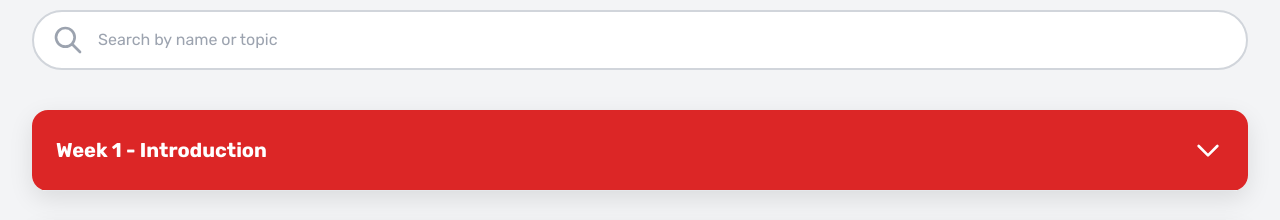
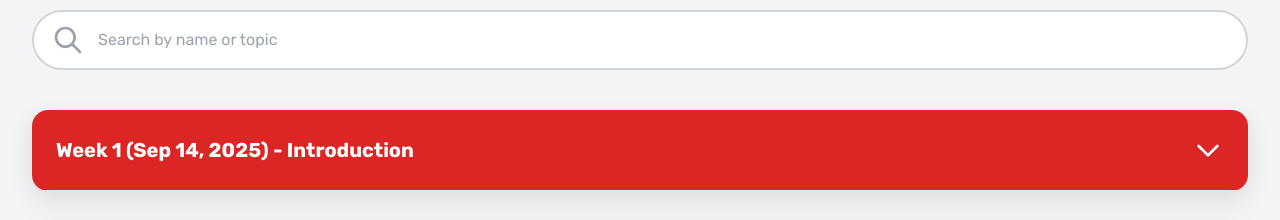
Before and after one commit to kampoengpoernama-pixel/social-sunday-schedule, a plain HTML site: page index.html in a window 1280 px wide. Shown: the part 558-778 px from the top of the page. Drawn offline with nearby package versions, Linux system fonts and the light colour scheme.

Commit message:
Update index.html

```diff
--- a/index.html
+++ b/index.html
@@ -139,10 +139,10 @@
             card.innerHTML = `
                 <div class="accordion-header p-6 cursor-pointer flex justify-between items-center bg-red-600 text-white hover:bg-red-700 transition-colors">
                     <div class="flex items-center space-x-4">
-                        <h3 class="text-xl font-bold">Week ${item.week} - ${item.topic}</h3>
+                        <h3 class="text-xl font-bold">Week ${item.week} (${item.date}) - ${item.topic}</h3>
                         ${item.exchange && item.exchange !== "—" ? `<svg xmlns="http://www.w3.org/2000/svg" class="h-6 w-6 text-yellow-300" fill="none" viewBox="0 0 24 24" stroke="currentColor">
-                            <path stroke-linecap="round" stroke-linejoin="round" stroke-width="2" d="M12 4.354a4 4 0 110 5.292m0 0a4 4 0 100 5.292M12 11.292V21m-4-7h8" />
-                          </svg>` : ''}
+                                <path stroke-linecap="round" stroke-linejoin="round" stroke-width="2" d="M12 4.354a4 4 0 110 5.292m0 0a4 4 0 100 5.292M12 11.292V21m-4-7h8" />
+                              </svg>` : ''}
                     </div>
                     <svg xmlns="http://www.w3.org/2000/svg" class="h-8 w-8 transform transition-transform" fill="none" viewBox="0 0 24 24" stroke="currentColor">
                         <path stroke-linecap="round" stroke-linejoin="round" stroke-width="2" d="M19 9l-7 7-7-7" />
```
